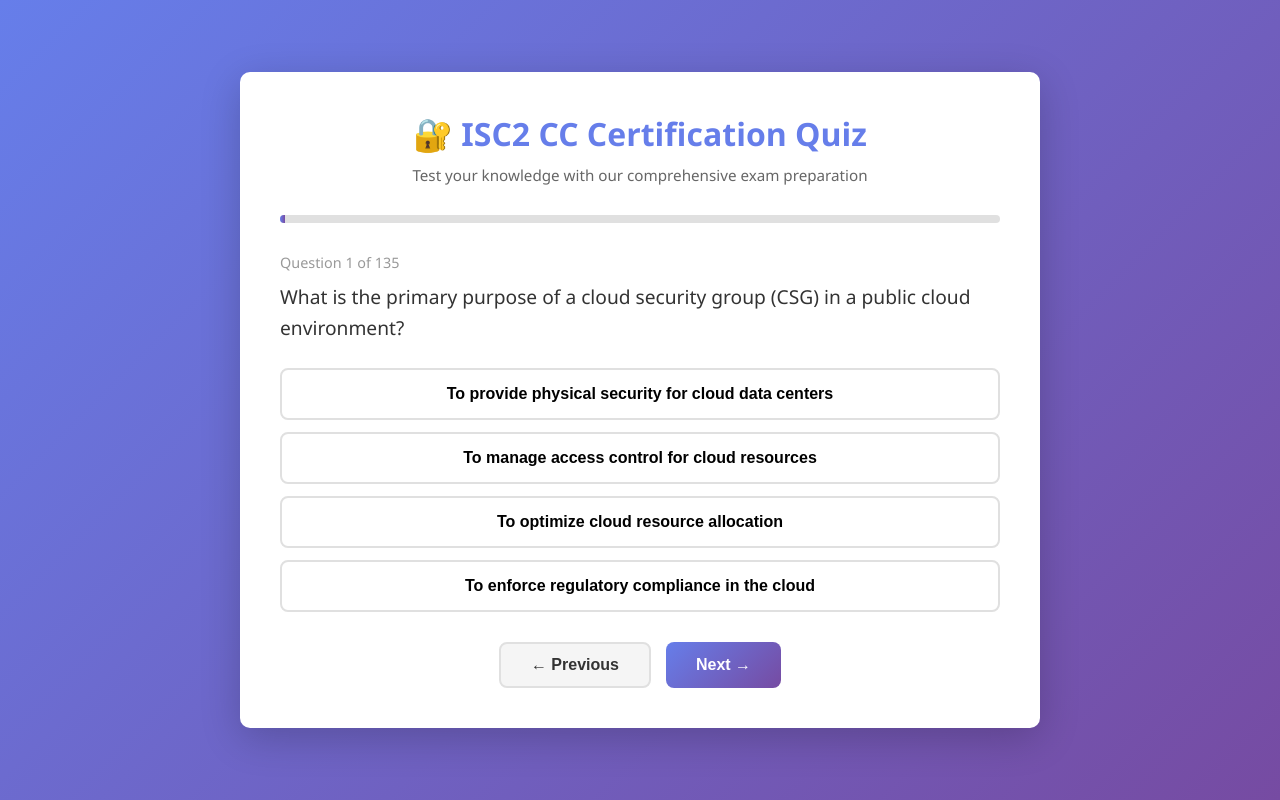
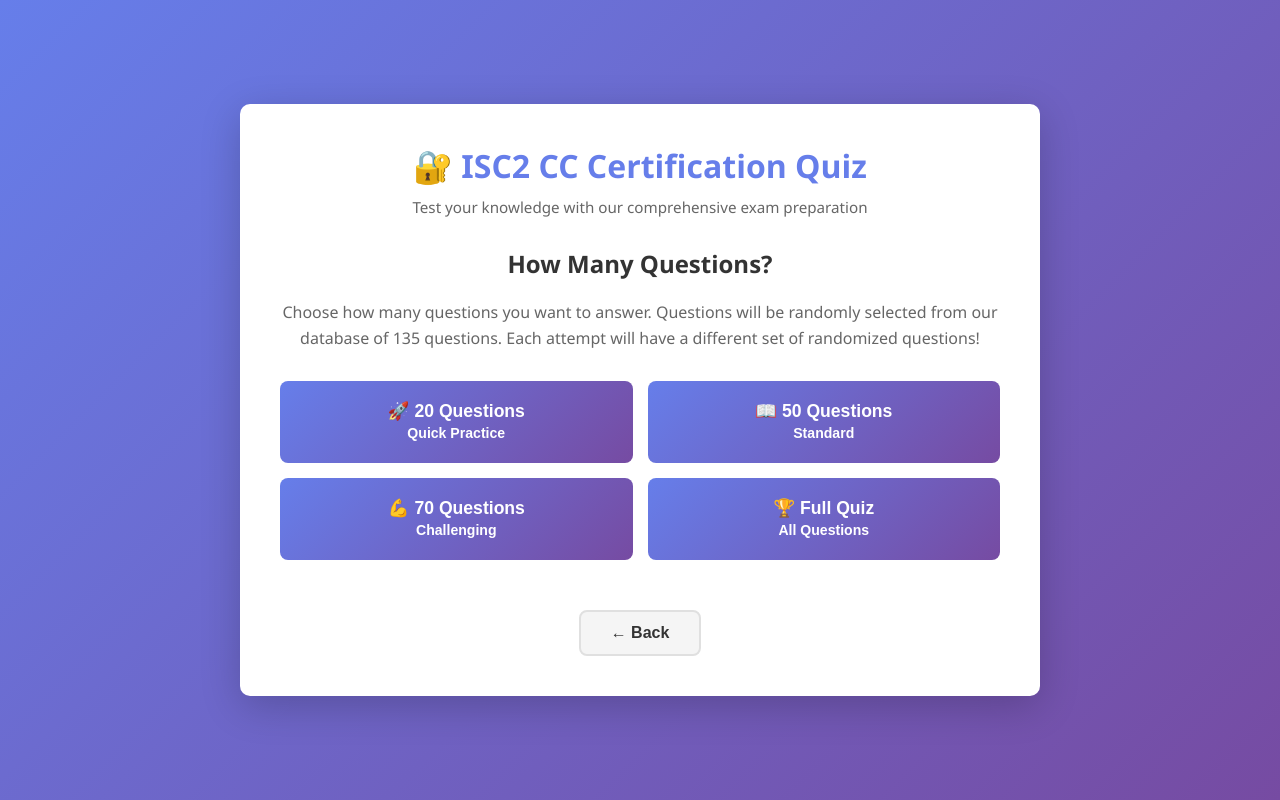
Before and after one commit to DamSamm/ISC2-CC, a plain HTML site: page index.html in a window 1280 px wide. Both pictures are taken after a click on the button "Start Quiz". Drawn offline with Linux system fonts and the light colour scheme.

Commit message:
Add question randomization and count selector - users can now choose 20/50/70/130 questions with randomized questions each attempt

```diff
--- a/index.html
+++ b/index.html
@@ -356,6 +356,30 @@
             <button class="btn-primary" onclick="startQuiz()" style="margin-top: 20px;">Start Quiz</button>
         </div>
 
+        <!-- Question Selector Screen -->
+        <div id="selectorScreen" class="start-screen" style="display: none;">
+            <h2>How Many Questions?</h2>
+            <p style="color: #666; margin-bottom: 30px; line-height: 1.6;">
+                Choose how many questions you want to answer. Questions will be randomly selected from our database of <span id="dbTotal">135</span> questions.
+                Each attempt will have a different set of randomized questions!
+            </p>
+            <div class="stats" style="grid-template-columns: repeat(2, 1fr); gap: 15px;">
+                <button class="btn-primary" onclick="startQuizWithCount(20)" style="padding: 20px; font-size: 1.1em;">
+                    🚀 20 Questions<br><span style="font-size: 0.8em;">Quick Practice</span>
+                </button>
+                <button class="btn-primary" onclick="startQuizWithCount(50)" style="padding: 20px; font-size: 1.1em;">
+                    📖 50 Questions<br><span style="font-size: 0.8em;">Standard</span>
+                </button>
+                <button class="btn-primary" onclick="startQuizWithCount(70)" style="padding: 20px; font-size: 1.1em;">
+                    💪 70 Questions<br><span style="font-size: 0.8em;">Challenging</span>
+                </button>
+                <button class="btn-primary" onclick="startQuizWithCount(130)" style="padding: 20px; font-size: 1.1em;">
+                    🏆 Full Quiz<br><span style="font-size: 0.8em;">All Questions</span>
+                </button>
+            </div>
+            <button class="btn-secondary" onclick="document.getElementById('selectorScreen').style.display='none'; document.getElementById('startScreen').style.display='block';" style="margin-top: 20px;">← Back</button>
+        </div>
+
         <!-- Quiz Screen -->
         <div id="quizScreen" class="quiz-screen">
             <div class="progress-bar">
@@ -392,18 +416,20 @@
     </div>
 
     <script>
-        let questions = [];
+        let allQuestions = [];
+        let quizQuestions = [];
         let currentQuestion = 0;
         let score = 0;
         let selectedAnswers = [];
         let answered = false;
+        let questionCount = 50;
 
         // Initialize quiz
         async function initQuiz() {
             try {
                 const response = await fetch('questions.json');
-                questions = await response.json();
-                document.getElementById('totalQuestions').textContent = questions.length;
+                allQuestions = await response.json();
+                document.getElementById('totalQuestions').textContent = allQuestions.length;
             } catch (error) {
                 console.error('Error loading questions:', error);
                 // Fallback to embedded questions if file not found
@@ -412,26 +438,57 @@
         }
 
         function loadEmbeddedQuestions() {
-            questions = window.embeddedQuestions || [];
-            document.getElementById('totalQuestions').textContent = questions.length;
+            allQuestions = window.embeddedQuestions || [];
+            document.getElementById('totalQuestions').textContent = allQuestions.length;
+        }
+
+        // Fisher-Yates shuffle algorithm
+        function shuffleArray(array) {
+            const shuffled = [...array];
+            for (let i = shuffled.length - 1; i > 0; i--) {
+                const j = Math.floor(Math.random() * (i + 1));
+                [shuffled[i], shuffled[j]] = [shuffled[j], shuffled[i]];
+            }
+            return shuffled;
+        }
+
+        // Show question count selector
+        function showQuestionSelector() {
+            document.getElementById('startScreen').style.display = 'none';
+            document.getElementById('selectorScreen').style.display = 'block';
+        }
+
+        // Start quiz with selected question count
+        function startQuizWithCount(count) {
+            if (allQuestions.length === 0) {
+                alert('Questions not loaded. Please try again.');
+                return;
+            }
+
+            questionCount = Math.min(count, allQuestions.length);
+
+            // Shuffle all questions and select the first N
+            const shuffled = shuffleArray(allQuestions);
+            quizQuestions = shuffled.slice(0, questionCount);
+
+            document.getElementById('selectorScreen').style.display = 'none';
+            document.getElementById('quizScreen').style.display = 'block';
+
+            currentQuestion = 0;
+            score = 0;
+            selectedAnswers = new Array(quizQuestions.length).fill(null);
+            displayQuestion();
         }
 
         function startQuiz() {
-            if (questions.length === 0) {
-                alert('Questions not loaded. Please try again.');
-                return;
-            }
-            document.getElementById('startScreen').style.display = 'none';
-            document.getElementById('quizScreen').style.display = 'block';
-            selectedAnswers = new Array(questions.length).fill(null);
-            displayQuestion();
+            showQuestionSelector();
         }
 
         function displayQuestion() {
             answered = false;
-            const question = questions[currentQuestion];
+            const question = quizQuestions[currentQuestion];
             document.getElementById('questionNumber').textContent =
-                `Question ${currentQuestion + 1} of ${questions.length}`;
+                `Question ${currentQuestion + 1} of ${quizQuestions.length}`;
             document.getElementById('questionText').textContent = question.question;
 
             const optionsContainer = document.getElementById('optionsContainer');
@@ -446,7 +503,7 @@
             });
 
             // Update progress bar
-            const progress = ((currentQuestion + 1) / questions.length) * 100;
+            const progress = ((currentQuestion + 1) / quizQuestions.length) * 100;
             document.getElementById('progressFill').style.width = progress + '%';
 
             // Show previously selected answer
@@ -457,14 +514,14 @@
 
             document.getElementById('feedback').classList.remove('show');
             document.getElementById('nextBtn').textContent =
-                currentQuestion === questions.length - 1 ? 'Finish' : 'Next →';
+                currentQuestion === quizQuestions.length - 1 ? 'Finish' : 'Next →';
         }
 
         function selectAnswer(index) {
             if (answered) return;
 
             selectedAnswers[currentQuestion] = index;
-            const question = questions[currentQuestion];
+            const question = quizQuestions[currentQuestion];
             const optionsContainer = document.getElementById('optionsContainer');
             const buttons = optionsContainer.querySelectorAll('.option');
 
@@ -496,7 +553,7 @@
         }
 
         function nextQuestion() {
-            if (currentQuestion < questions.length - 1) {
+            if (currentQuestion < quizQuestions.length - 1) {
                 currentQuestion++;
                 displayQuestion();
             } else {
@@ -515,10 +572,10 @@
             document.getElementById('quizScreen').style.display = 'none';
             document.getElementById('resultsScreen').style.display = 'block';
 
-            const percentage = Math.round((score / questions.length) * 100);
+            const percentage = Math.round((score / quizQuestions.length) * 100);
             document.getElementById('finalScore').textContent = percentage + '%';
             document.getElementById('correctCount').textContent = score;
-            document.getElementById('totalCount').textContent = questions.length;
+            document.getElementById('totalCount').textContent = quizQuestions.length;
             document.getElementById('percentScore').textContent = percentage;
 
             const resultMessage = document.getElementById('resultMessage');
@@ -547,8 +604,9 @@
             currentQuestion = 0;
             score = 0;
             answered = false;
+            quizQuestions = [];
             document.getElementById('resultsScreen').style.display = 'none';
-            document.getElementById('startScreen').style.display = 'block';
+            showQuestionSelector();
         }
 
         function viewAnswers() {
@@ -557,7 +615,13 @@
         }
 
         // Initialize on page load
-        window.addEventListener('load', initQuiz);
+        window.addEventListener('load', function() {
+            initQuiz();
+            // Update selector screen with database total
+            setTimeout(() => {
+                document.getElementById('dbTotal').textContent = allQuestions.length;
+            }, 500);
+        });
     </script>
 </body>
 </html>
--- a/questions.json
+++ b/questions.json
@@ -57,7 +57,7 @@
   {
     "question": "Which authentication mechanism is commonly used to access cloud resources securely from external networks?",
     "options": ["Username and password", "Biometric authentication", "OAuth (Open Authorization)", "LDAP (Lightweight Directory Access Protocol)"],
-    "correctAnswerIndex": 0
+    "correctAnswerIndex": 2
   },
   {
     "question": "Which port is commonly used for SSH?",
```
